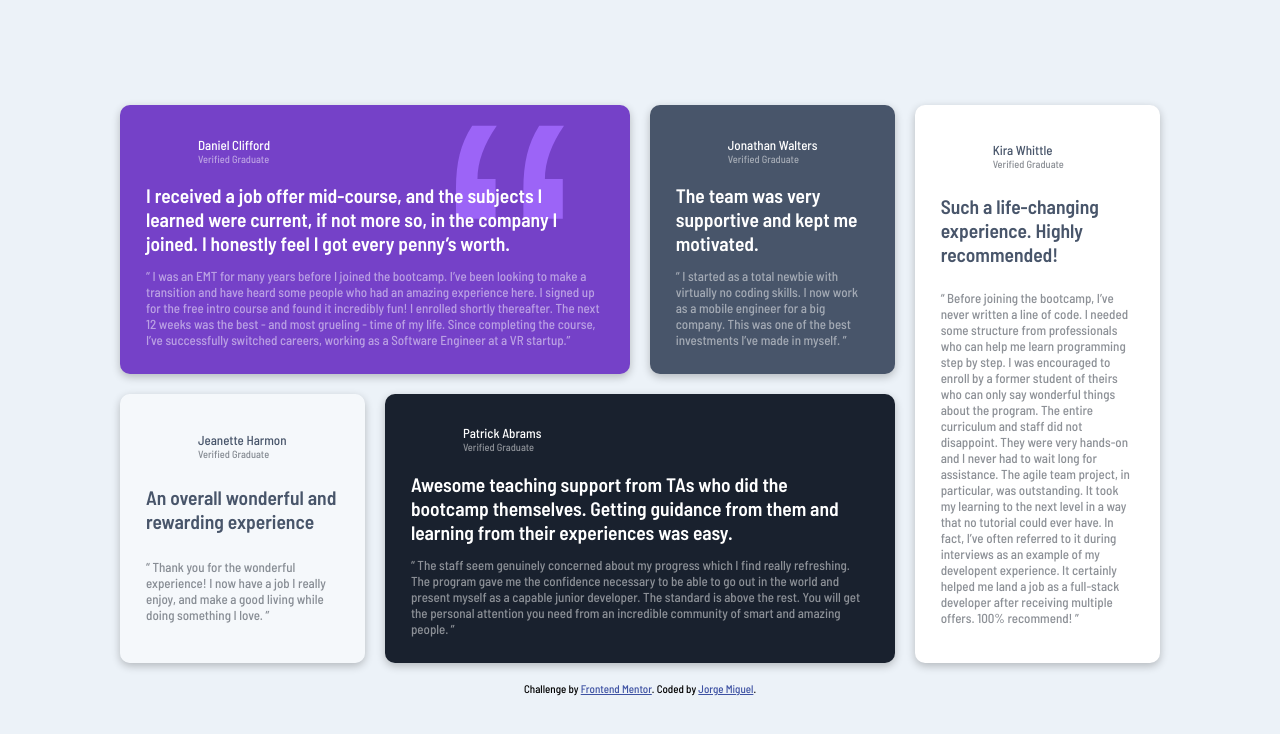
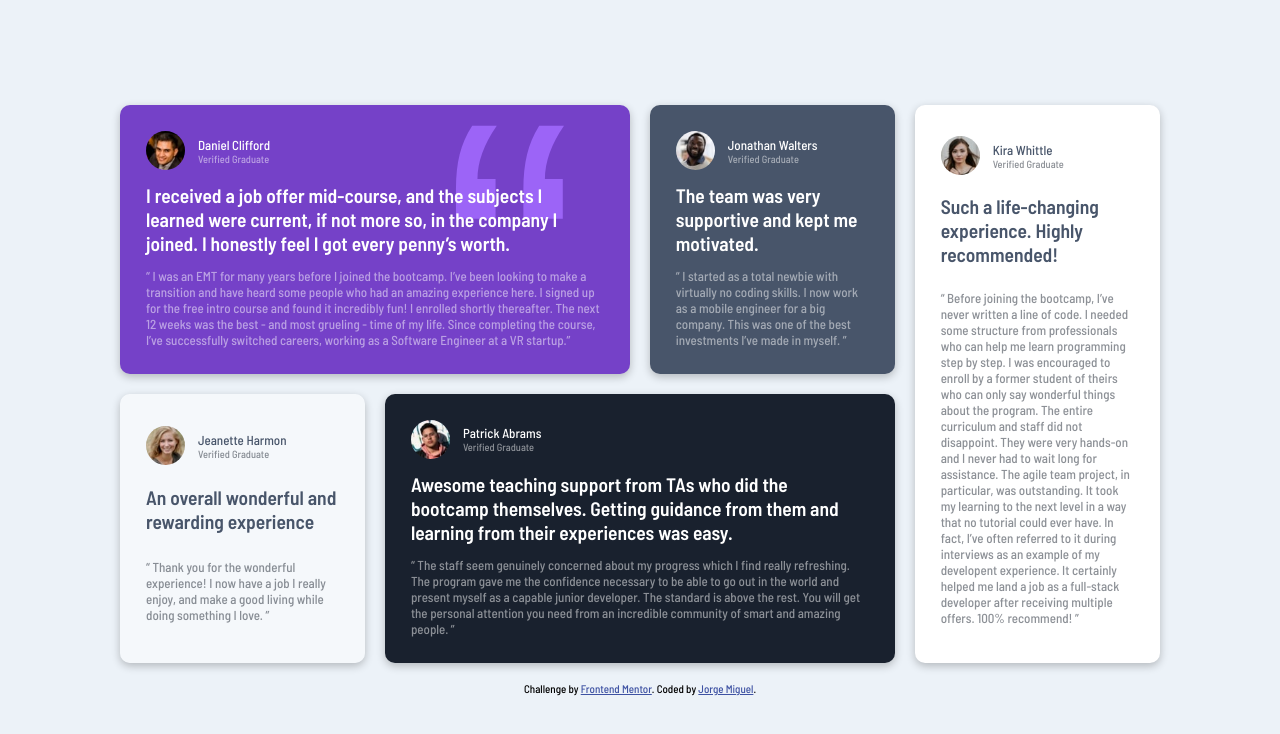
Before and after one commit to notFaceroll/testimonials-grid-section, a plain HTML site: page index.html in a window 1280 px wide. Drawn offline with Linux system fonts and the light colour scheme; the site is published under a folder, as on GitHub Pages, so addresses that start at the root find nothing.

Commit message:
Fixed img source

```diff
--- a/index.html
+++ b/index.html
@@ -31,7 +31,7 @@
       <div class="card card--1 bg-violet">
         <header class="profile">
           <div class="profile-photo">
-            <img src="/images/image-daniel.jpg" alt="" class="profile-image" />
+            <img src="./images/image-daniel.jpg" alt="" class="profile-image" />
           </div>
           <div class="profile-text">
             <div class="profile-name text-light">Daniel Clifford</div>
@@ -61,7 +61,7 @@
         <header class="profile">
           <div class="profile-photo">
             <img
-              src="/images/image-jonathan.jpg"
+              src="./images/image-jonathan.jpg"
               alt=""
               class="profile-image"
             />
@@ -88,7 +88,7 @@
         <header class="profile">
           <div class="profile-photo">
             <img
-              src="/images/image-jeanette.jpg"
+              src="./images/image-jeanette.jpg"
               alt=""
               class="profile-image"
             />
@@ -113,7 +113,7 @@
       <div class="card card--4 bg-dark">
         <header class="profile">
           <div class="profile-photo">
-            <img src="/images/image-patrick.jpg" alt="" class="profile-image" />
+            <img src="./images/image-patrick.jpg" alt="" class="profile-image" />
           </div>
           <div class="profile-text">
             <div class="profile-name text-light">Patrick Abrams</div>
@@ -141,7 +141,7 @@
       <div class="card card--5 bg-light">
         <header class="profile">
           <div class="profile-photo">
-            <img src="/images/image-kira.jpg" alt="" class="profile-image" />
+            <img src="./images/image-kira.jpg" alt="" class="profile-image" />
           </div>
           <div class="profile-text">
             <div class="profile-name text-dark">Kira Whittle</div>
```
